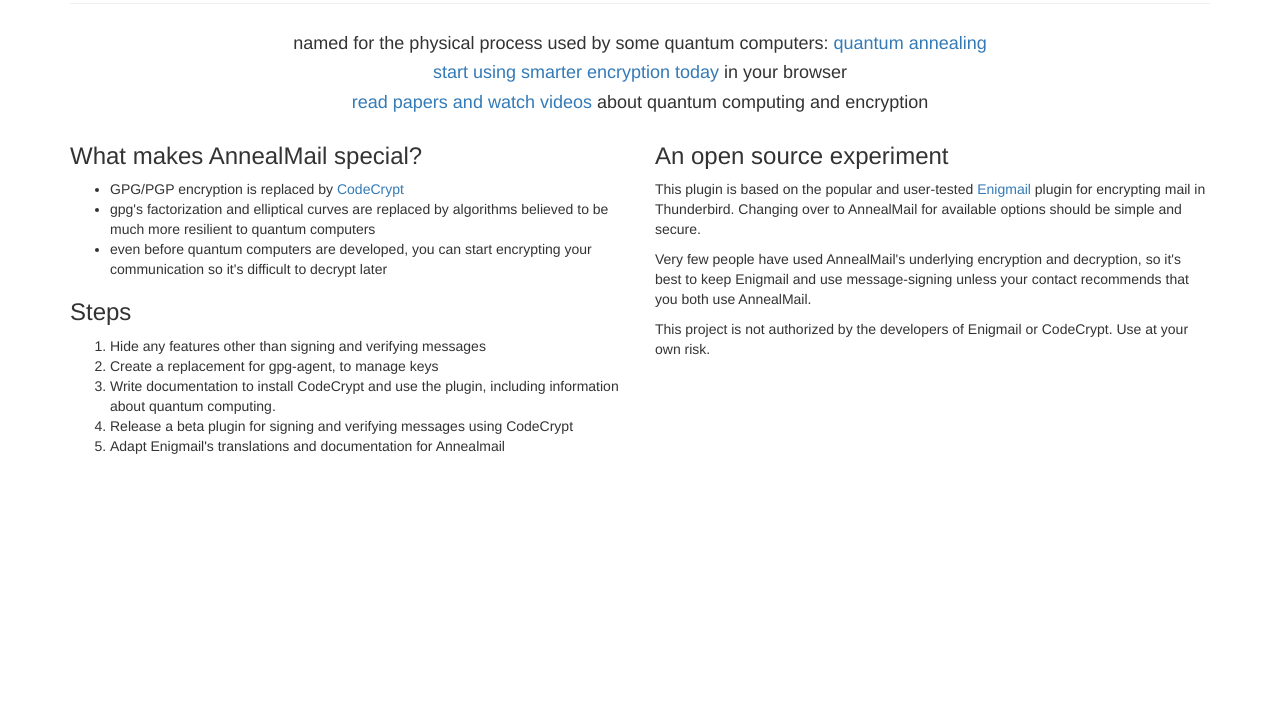
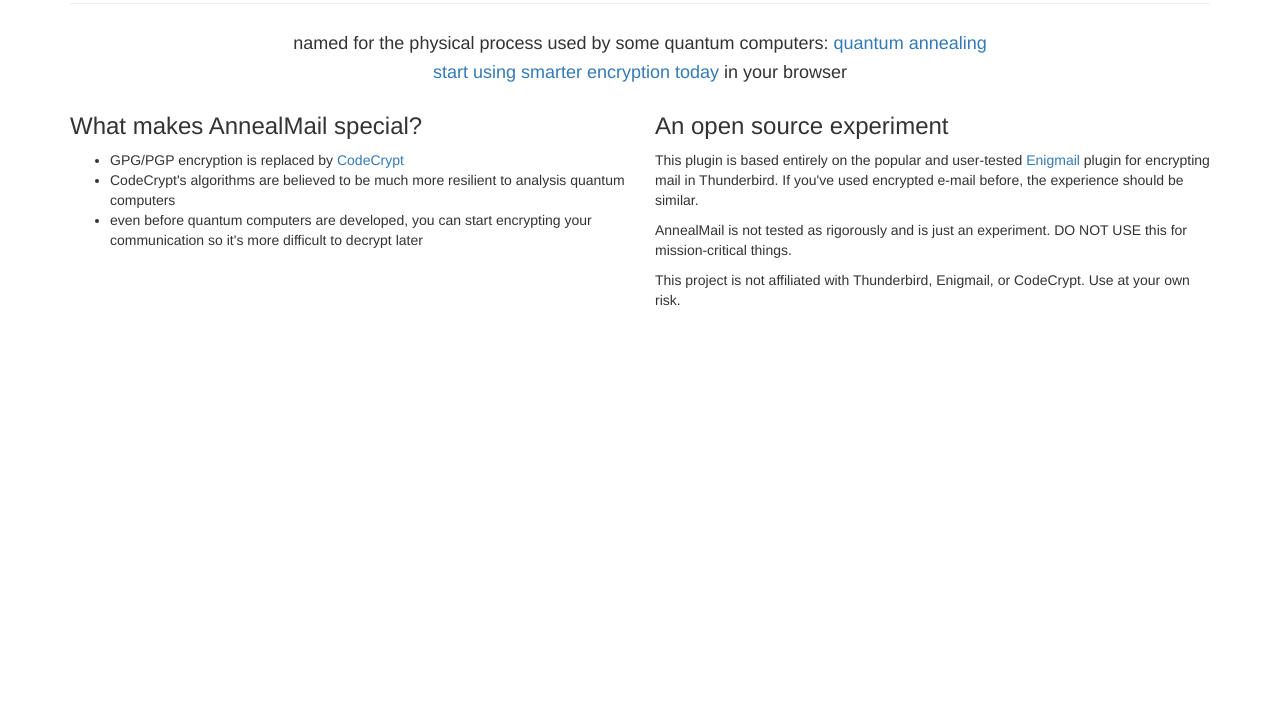
Before and after one commit to annealmail/annealmail.github.io, a plain HTML site: page index.html in a window 1280 px wide. Shown: the part 96-800 px from the top of the page. Drawn offline with Linux system fonts and the light colour scheme.

Commit message:
update homepage

```diff
--- a/index.html
+++ b/index.html
@@ -15,6 +15,9 @@
       <div class="row">
         <div class="col-sm-12">
           <div class="page-header">
+            <a class="btn btn-primary pull-right" href="/builds/annealmail-2.0.xpi">
+              Download Alpha
+            </a>
             <h1>
               AnnealMail
               <small>post-quantum encryption for your email</small>
@@ -31,9 +34,11 @@
           <h4>
             <a href="/start.html">start using smarter encryption today</a> in your browser
           </h4>
+<!--
           <h4>
             <a href="/papers.html">read papers and watch videos</a> about quantum computing and encryption
           </h4>
+-->
         </div>
       </div>
       <div class="row">
@@ -43,29 +48,17 @@
             <li>GPG/PGP encryption is replaced by
               <a href="https://github.com/exaexa/codecrypt">CodeCrypt</a>
             </li>
-            <li>gpg's factorization and elliptical curves are replaced by algorithms
-            believed to be much more resilient to quantum computers</li>
+            <li>CodeCrypt's algorithms are believed to be much more resilient to analysis quantum computers</li>
             <li>even before quantum computers are developed, you can start encrypting your
-            communication so it's difficult to decrypt later</li>
+            communication so it's more difficult to decrypt later</li>
           </ul>
-          <h3>Steps</h3>
-          <ol>
-            <li>Hide any features other than signing and verifying messages</li>
-            <li>Create a replacement for gpg-agent, to manage keys</li>
-            <li>Write documentation to install CodeCrypt and use the plugin, including information about quantum computing.</li>
-            <li>Release a beta plugin for signing and verifying messages using CodeCrypt</li>
-            <li>Adapt Enigmail's translations and documentation for Annealmail</li>
-          </ol>
         </div>
         <div class="col-sm-6">
           <h3>An open source experiment</h3>
-          <p>This plugin is based on the popular and user-tested <a href="https://enigmail.mozdev.org">Enigmail</a> plugin
-          for encrypting mail in Thunderbird. Changing over to AnnealMail for available options should
-          be simple and secure.</p>
-          <p>Very few people have used AnnealMail's underlying encryption and decryption,
-          so it's best to keep Enigmail and use message-signing unless your contact
-          recommends that you both use AnnealMail.</p>
-          <p>This project is not authorized by the developers of Enigmail or CodeCrypt. Use at your own risk.</p>
+          <p>This plugin is based entirely on the popular and user-tested <a href="https://enigmail.mozdev.org">Enigmail</a> plugin
+          for encrypting mail in Thunderbird. If you've used encrypted e-mail before, the experience should be similar.</p>
+          <p>AnnealMail is not tested as rigorously and is just an experiment. DO NOT USE this for mission-critical things.</p>
+          <p>This project is not affiliated with Thunderbird, Enigmail, or CodeCrypt. Use at your own risk.</p>
         </div>
       </div>
     </div>
```
Also changed, not shown: 1 other file.
